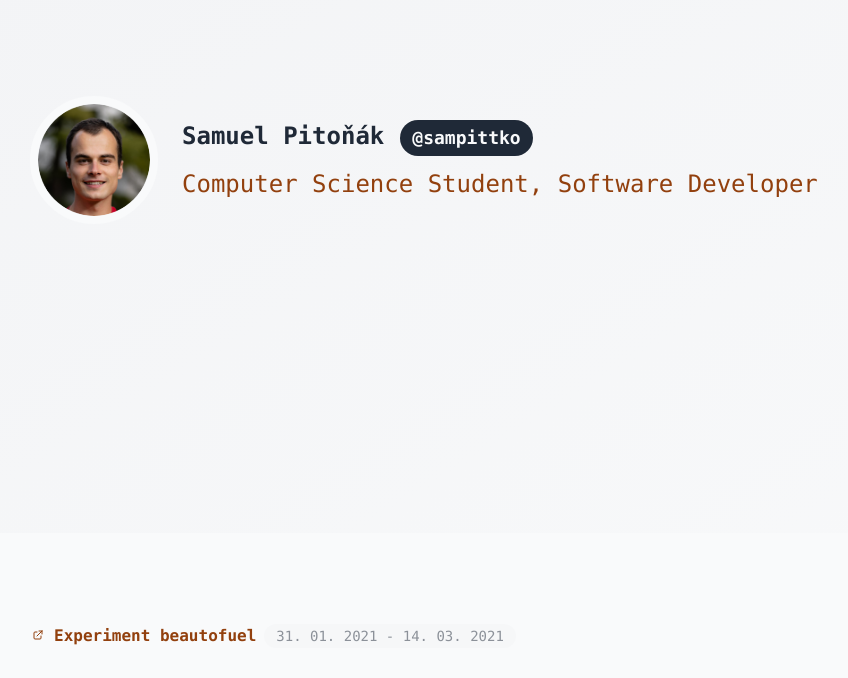
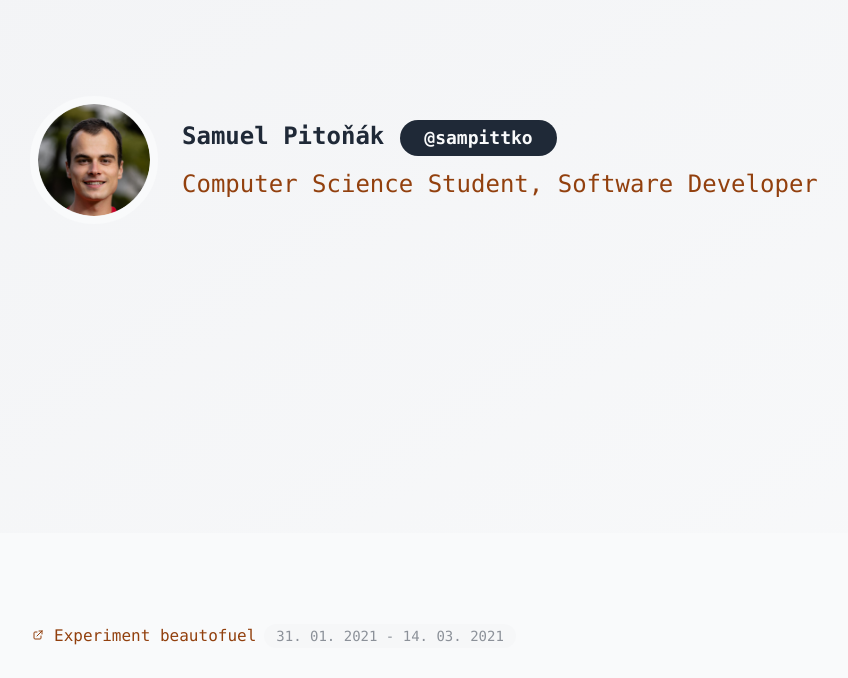
Before and after one commit to sampittko/samuelpitonak.sk, a Gatsby site: page / in a window 1280 px wide. Shown: the top 678 px of the page, without its empty margins (66-914 px from the left). Built offline with nearby package versions, Linux system fonts and the light colour scheme; Gatsby itself is replaced by a stand-in of ours.

Commit message:
Why should I prepare for an exam, I rather tweak more

```diff
--- a/src/components/footer/thesis.js
+++ b/src/components/footer/thesis.js
@@ -7,7 +7,7 @@ const Thesis = ({ text, link, duration, ...rest }) => (
       rel="noreferrer"
       className=" text-amber-800 hover:text-amber-900"
     >
-      <span className="font-black">
+      <span>
         <svg
           xmlns="http://www.w3.org/2000/svg"
           fill="none"
--- a/src/components/profile.js
+++ b/src/components/profile/index.js
@@ -1,7 +1,7 @@
 import React from "react"
 import Img from "gatsby-image"
-import Name from "./profile/name"
-import Positions from "./profile/positions"
+import Name from "./name"
+import Positions from "./positions"
 
 const Profile = ({ fluidPhoto, author, positions, ...rest }) => (
   <div {...rest}>
--- a/src/components/profile/name.js
+++ b/src/components/profile/name.js
@@ -10,7 +10,7 @@ const Name = ({ username, fullname, email, ...props }) => (
       {fullname}
     </a>
     <a
-      className="inline-block px-3 py-1 ml-2 text-sm transition duration-150 ease-in-out bg-gray-800 rounded-full sm:ml-2 lg:ml-4 lg:text-lg text-gray-50 hover:bg-amber-800"
+      className="inline-block px-4 py-1 ml-2 text-sm transition duration-150 ease-in-out bg-gray-800 rounded-full lg:px-6 sm:ml-2 lg:ml-4 lg:text-lg text-gray-50 hover:bg-amber-800"
       href={`https://google.com/search?q=${username}`}
       title="Find me on the Internet"
       rel="noreferrer"
--- a/src/templates/index.js
+++ b/src/templates/index.js
@@ -3,7 +3,7 @@ import React from "react"
 
 import Layout from "../components/layout"
 import SEO from "../components/seo"
-import Profile from "../components/profile"
+import Profile from "../components/profile/"
 
 const IndexTemplate = ({ pageContext }) => {
   const data = useStaticQuery(graphql`
```
